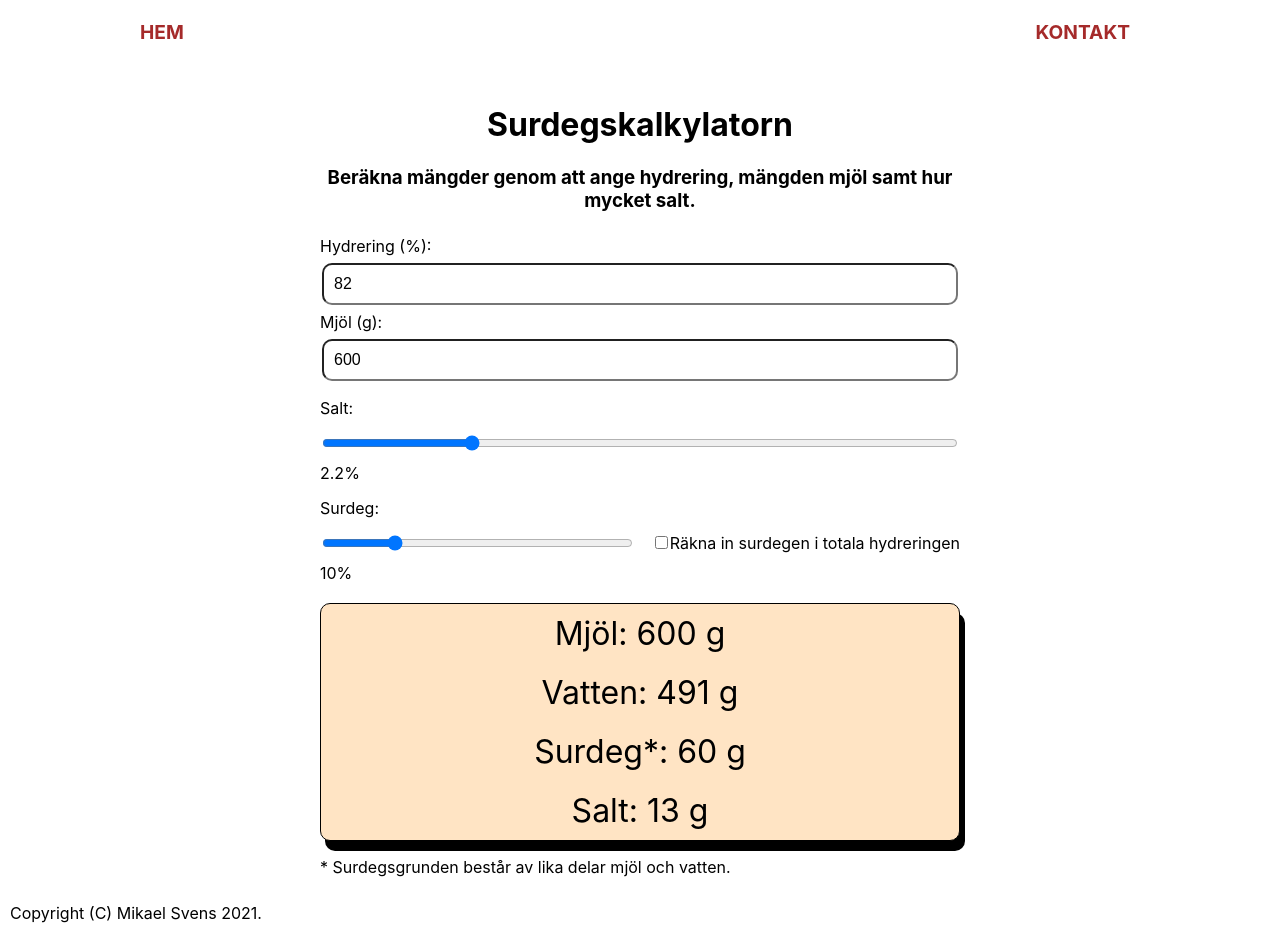
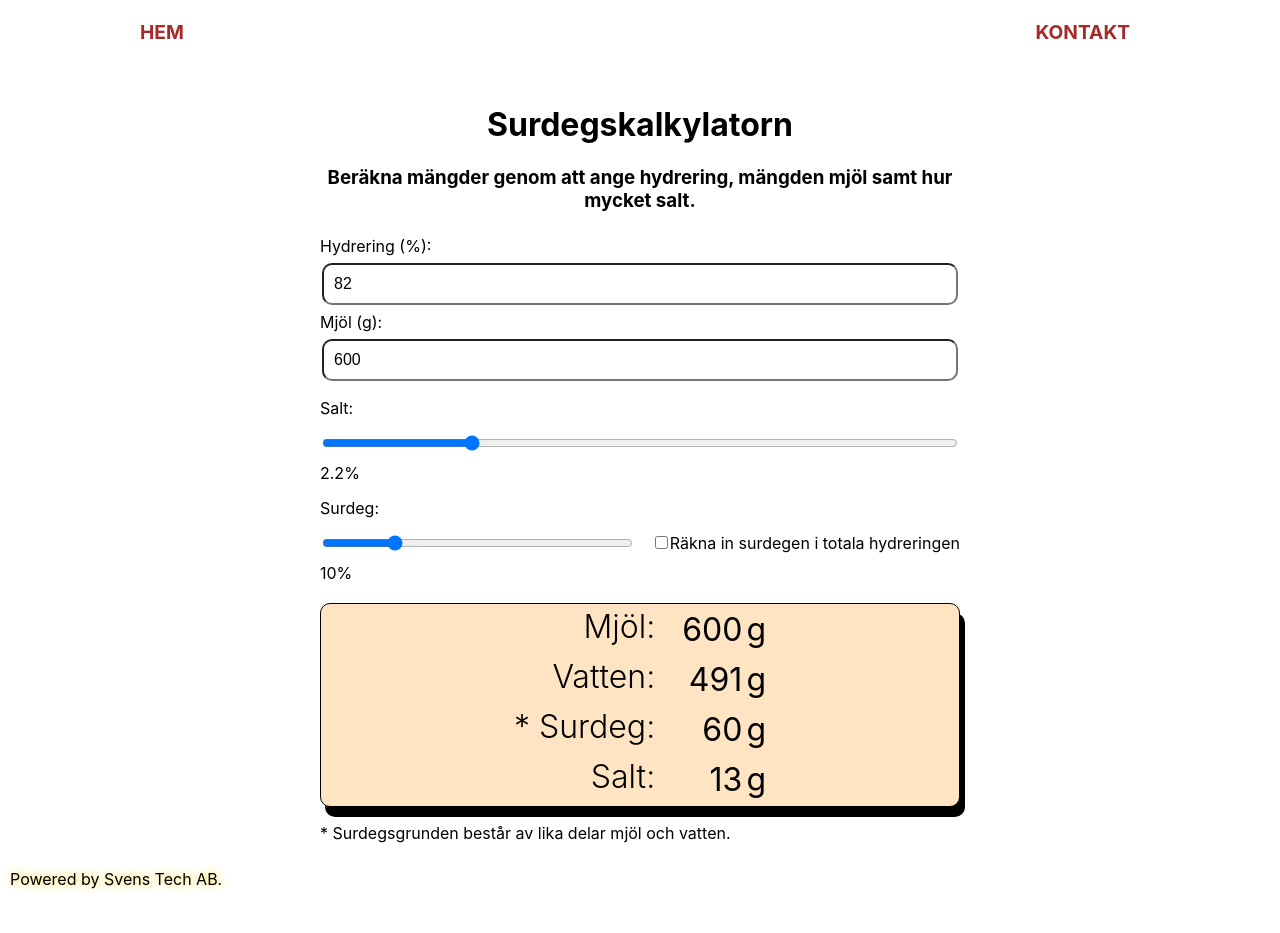
Before and after one commit to ezula/sourdough-calculator, a React (Create React App) app: page /#/ in a window 1280 px wide. After the commit the page ends 899 px from the top, so only its background shows below. Built offline with nearby package versions, Linux system fonts and the light colour scheme.

Commit message:
Some updates.

```diff
--- a/src/App.css
+++ b/src/App.css
@@ -13,6 +13,7 @@
 .ratios-container {
   display: flex;
   flex-direction: column;
+  align-items: center;
   margin: 0 auto;
   border: 1px solid;
   box-shadow: 5px 10px;
@@ -22,9 +23,15 @@
   margin-bottom: 10px;
 }
 
-.ratios-container p {
-  text-align: center;
-  margin: 10px;
+.ratios-label {
+  text-align: right;
+  padding-right: 24px;
+  padding-bottom: 8px;
+  font-weight: 300;
+}
+
+.ratios-val {
+  text-align: right;
 }
 
 .navbar {
@@ -82,9 +89,9 @@ button {
 
 .footer {
   width: 100%;
-  background-color: white;
   position: fixed;
   bottom: 10px;
+  text-shadow: #FC0 1px 0 10px;
 }
 
 .top-padding {
@@ -124,6 +131,11 @@ button {
                                   supported by Chrome, Edge, Opera and Firefox */
 }
 
+.brodtext {
+  font-size: 1.2em;
+  text-align: center;
+}
+
 @media screen and (max-height: 812px) {
   .footer {
     position: relative;
--- a/src/components/Contact.tsx
+++ b/src/components/Contact.tsx
@@ -2,7 +2,11 @@
 export default function Contact () {
   return (
     <div className="container">
-      <h3 className="center-text">Kontaktinformation kommer snart.</h3>
+      <h3 className="center-text">Om surdegskalkylatorn</h3>
+      <p className="brodtext">Surdegskalkylatorn är ett litet projekt som drivs av mig (jag kallas Surdegshasse) då jag har ett stort intresse av att baka bröd med just surdeg.</p>
+      <p className="brodtext">Det finns enorma hälsfördelar med att äta bröd bakat på riktig surdeg. Bakar man dessutom med egenmalet fullkornsmjöl så är detta bröd en av de bättre saker man kan äta.</p>
+      <p className="brodtext">Idén till denna sida föddes när jag malde mitt eget mjöl ville experimentera med olika hydreringsgrader samt baka olika storlekar på bröden. Jag insåg då att det vore smidigt att ha en sida där man snabbt kan skriva in mängerna och få resten serverat.</p>
+      <p className="brodtext">Om du gillar denna sida lika mycket som jag eller om du har synpunkter på förbättringar så får du gärna skicka ett mail till mig på <span style={{ fontWeight: 'bolder' }}>svensmikael@gmail.com</span></p>
     </div>
   )
 }
--- a/src/components/Footer.tsx
+++ b/src/components/Footer.tsx
@@ -2,7 +2,7 @@
 export default function Footer () {
   return (
     <footer className="footer">
-      <span className="footer-padding">Copyright (C) Mikael Svens 2021.</span>
+      <span className="footer-padding">Powered by Svens Tech AB.</span>
     </footer>
   )
 }
--- a/src/components/Ratios.tsx
+++ b/src/components/Ratios.tsx
@@ -1,15 +1,39 @@
 import PropTypes, { InferProps } from "prop-types";
 
-export default function Ratios ({ flour = 0, water = 0, sourdough = 0, salt = 0 }
-  : InferProps<typeof Ratios.propTypes>) {
+export default function Ratios({
+  flour = 0,
+  water = 0,
+  sourdough = 0,
+  salt = 0,
+}: InferProps<typeof Ratios.propTypes>) {
   return (
     <div className="ratios-container small-container">
-      <p>Mjöl: {flour} g</p>
-      <p>Vatten: {water} g</p>
-      <p>Surdeg*: {sourdough} g</p>
-      <p>Salt: {salt} g</p>
+      <table>
+        <tbody>
+          <tr>
+            <td className="ratios-label">Mjöl:</td>
+            <td className="ratios-val">{flour}</td>
+            <td>g</td>
+          </tr>
+          <tr>
+            <td className="ratios-label">Vatten:</td>
+            <td className="ratios-val">{water}</td>
+            <td>g</td>
+          </tr>
+          <tr>
+            <td className="ratios-label">* Surdeg:</td>
+            <td className="ratios-val">{sourdough}</td>
+            <td>g</td>
+          </tr>
+          <tr>
+            <td className="ratios-label">Salt:</td>
+            <td className="ratios-val">{salt}</td>
+            <td>g</td>
+          </tr>
+        </tbody>
+      </table>
     </div>
-  )
+  );
 }
 
 Ratios.propTypes = {
--- a/src/components/Sourdough.tsx
+++ b/src/components/Sourdough.tsx
@@ -57,7 +57,7 @@ export default function Sourdough() {
           <div className="sourdough-combo">
             <input id="sourdough" type="range" min="0" max="50" onChange={(e) => setSourdoughPercentage(e.target.value)} value={sourdoughPercentage} />
             <div className="sourdough-check noselect" onClick={() => setIncludeSourdough((v) => !v)}>
-              <input type="checkbox" checked={includeSourdough} />
+              <input type="checkbox" checked={includeSourdough} onChange={() => null} />
               <span>Räkna in surdegen i totala hydreringen</span>
             </div>
           </div>
```
Also changed, not shown: public/manifest.json.
